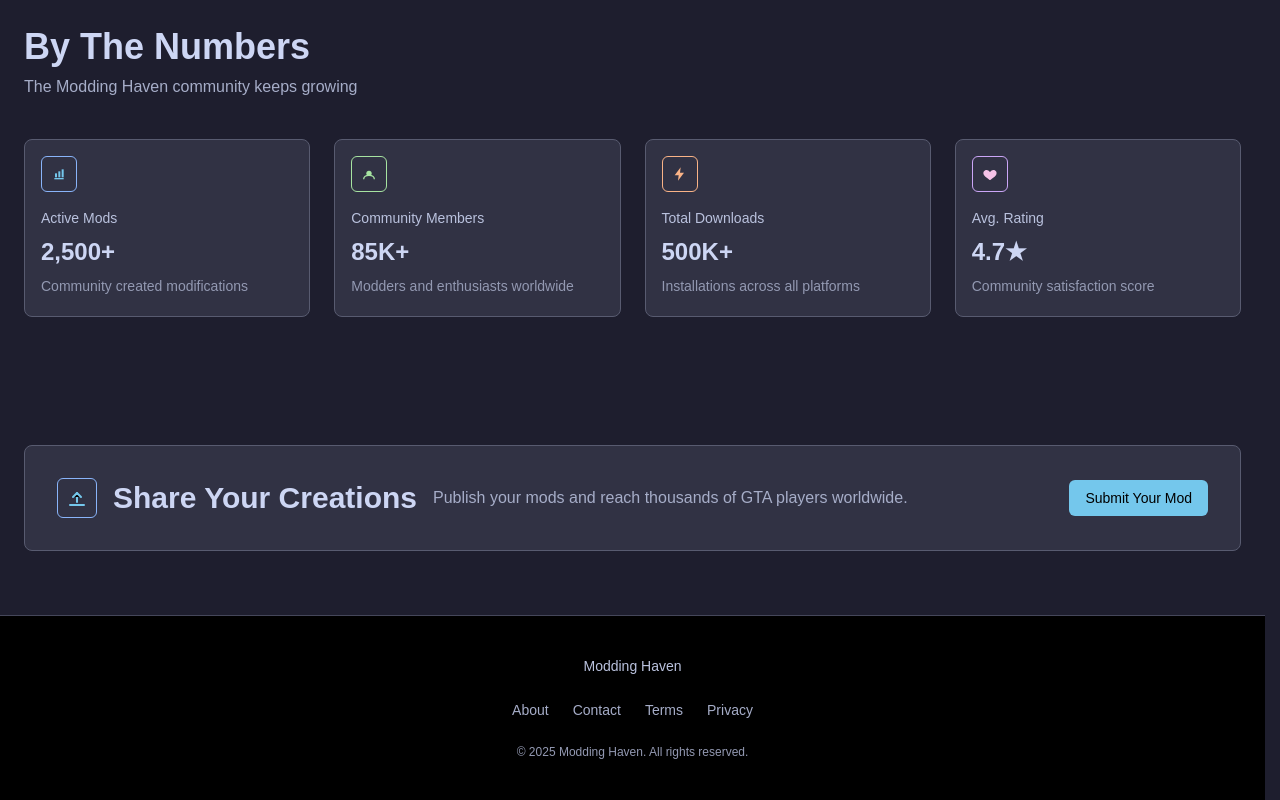
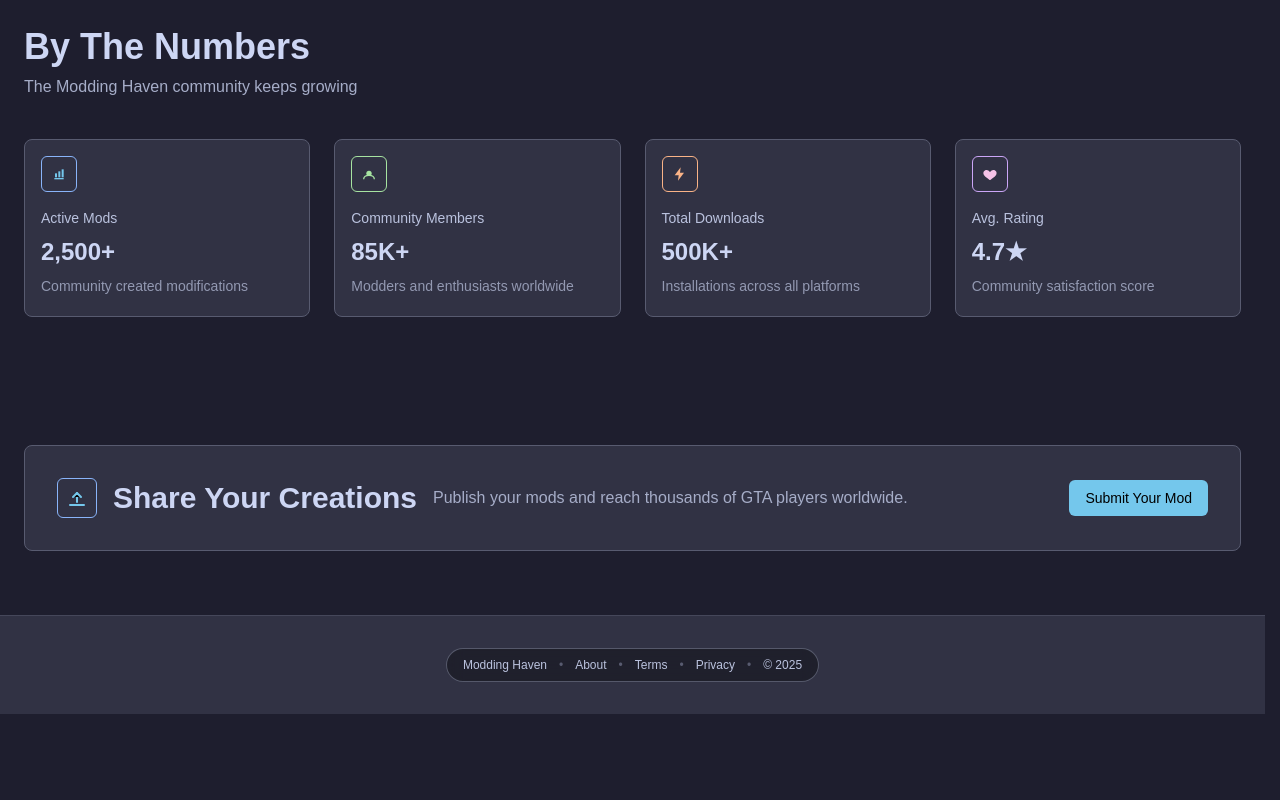
Before and after one commit to CaioXTSY/Moddin-Haven-Front, a Next.js app: page / in a window 1280 px wide. Shown: the part 1690-2490 px from the top of the page. After the commit the page ends 2404 px from the top, so only its background shows below. Built offline with nearby package versions, Linux system fonts and the light colour scheme.

Commit message:
style(footer): update footer styling and layout

```diff
--- a/src/components/footer/Footer.tsx
+++ b/src/components/footer/Footer.tsx
@@ -2,20 +2,21 @@ import Link from "next/link";
 
 export default function Footer() {
   return (
-    <footer className="w-full border-t border-zinc-800 bg-black">
-      <div className="mx-auto max-w-7xl px-6 py-10">
-        <div className="flex flex-col items-center gap-6">
-          <div className="flex items-center">
-            <span className="text-zinc-200 text-sm">Modding Haven</span>
+    <footer className="w-full border-t border-zinc-800 bg-zinc-900">
+      <div className="mx-auto max-w-7xl px-6 py-8">
+        <div className="flex items-center justify-center">
+          <div className="inline-flex items-center gap-3 rounded-full border border-mauve-700/40 bg-black/35 backdrop-blur px-4 py-2 text-xs text-zinc-300">
+            <span className="text-zinc-200">Modding Haven</span>
+            <span className="text-zinc-700">•</span>
+            <Link href="/about" className="hover:text-zinc-200">About</Link>
+            <span className="text-zinc-700">•</span>
+            <Link href="/terms" className="hover:text-zinc-200">Terms</Link>
+            <span className="text-zinc-700">•</span>
+            <Link href="/privacy" className="hover:text-zinc-200">Privacy</Link>
+            <span className="text-zinc-700">•</span>
+            <span>© {new Date().getFullYear()}</span>
           </div>
-          <nav className="flex items-center gap-6 justify-center">
-            <Link href="/about" className="text-sm text-zinc-400 hover:text-zinc-200">About</Link>
-            <Link href="/contact" className="text-sm text-zinc-400 hover:text-zinc-200">Contact</Link>
-            <Link href="/terms" className="text-sm text-zinc-400 hover:text-zinc-200">Terms</Link>
-            <Link href="/privacy" className="text-sm text-zinc-400 hover:text-zinc-200">Privacy</Link>
-          </nav>
         </div>
-        <div className="mt-6 text-center text-zinc-500 text-xs">© {new Date().getFullYear()} Modding Haven. All rights reserved.</div>
       </div>
     </footer>
   );
```
